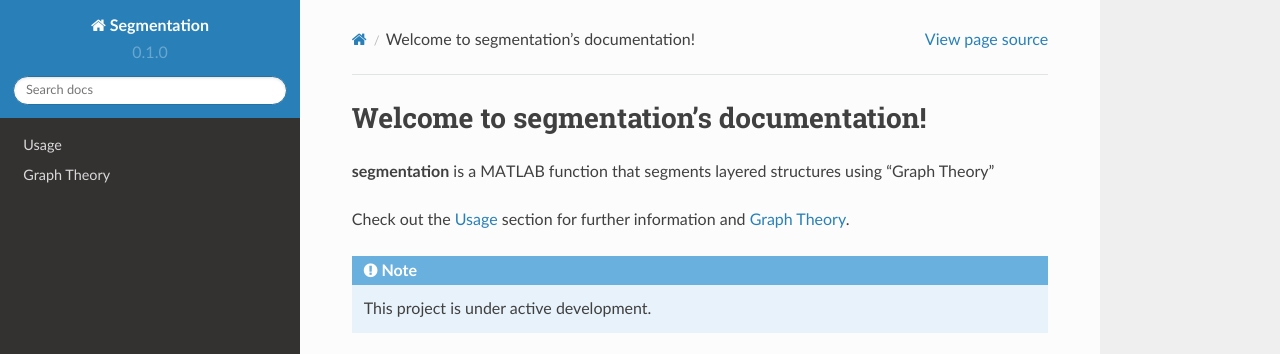
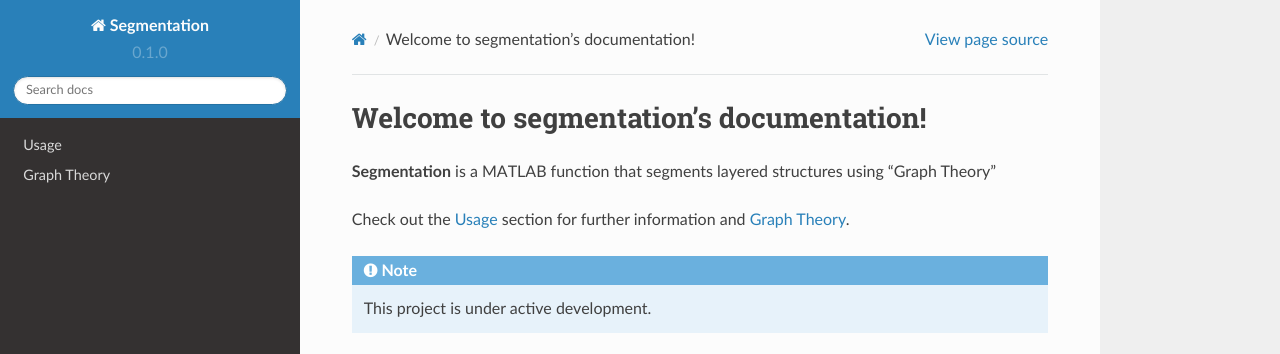
Before and after one commit to shadimasoumi/Segmentation, a Sphinx documentation site: the page built from docs/source/index.rst, in a window 1280 px wide. Shown: the top 354 px of the page. Built offline with Sphinx 7.4.7 and the Read the Docs theme 2.0.0, drawn with Linux system fonts in a browser that asks for light colours; pages that are not in the unit, such as notebooks, are missing from menus.

```diff
--- a/docs/source/index.rst
+++ b/docs/source/index.rst
@@ -1,7 +1,7 @@
 Welcome to segmentation's documentation!
 ===================================
 
-**segmentation**  is a MATLAB function that segments layered structures using "Graph Theory"
+**Segmentation**  is a MATLAB function that segments layered structures using "Graph Theory"
 
 Check out the :doc:`usage` section for further information and :doc:`graphTheory`.
 
```
